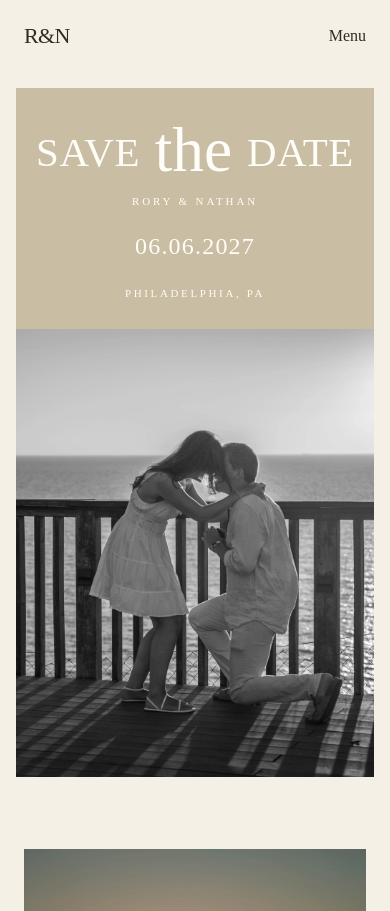
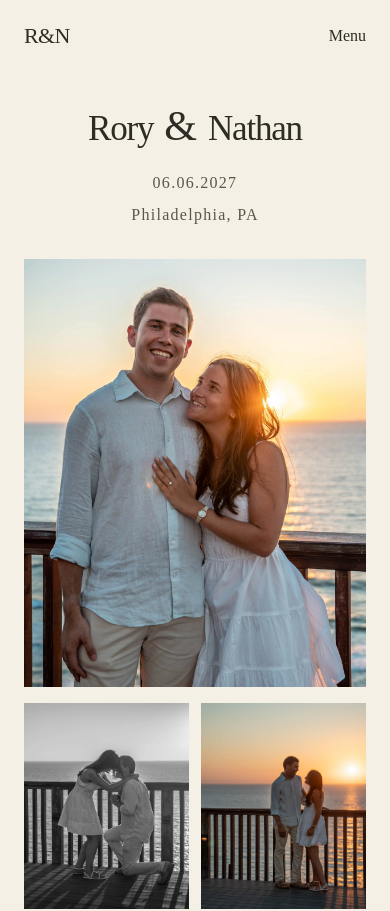
Before and after one commit to roryglantz-io/rorynathan, a Next.js app: page / in a window 390 px wide. Shown: the top 911 px of the page. Built offline with nearby package versions, Linux system fonts and the light colour scheme; a web font is replaced by a local one.

Commit message:
Use stationery as inspiration without copying invitation wording

```diff
--- a/pages/index.js
+++ b/pages/index.js
@@ -11,41 +11,40 @@ export default function Home() {
   return (
     <Layout>
       <section className="invitation" aria-labelledby="couple-names">
-        <h1 id="couple-names" className="sr-only">{config.coupleNames} wedding</h1>
         <header className="invitation__masthead">
-          <p className="invitation__title">Save <span>the</span> Date</p>
-          <p className="invitation__names">{config.coupleNames}</p>
-          <time dateTime={calendarDate}>{month}.{day}.{year}</time>
-          <p className="invitation__place">{config.location.toUpperCase()}</p>
+          <h1 id="couple-names" className="invitation__names">{config.couple.partnerOne} <span>&amp;</span> {config.couple.partnerTwo}</h1>
+          <div className="invitation__meta">
+            <time dateTime={calendarDate}>{month}.{day}.{year}</time>
+            <p className="invitation__place">{config.location}</p>
+          </div>
         </header>
-        <figure className="invitation__photo">
-          <Image src={proposal.src} alt={proposal.alt} fill sizes="(max-width: 760px) calc(100vw - 48px), (min-width: 1296px) 760px, 60vw" quality={90} priority />
-        </figure>
+        <div className="invitation__gallery">
+          <figure className="invitation__photo invitation__photo--proposal">
+            <Image src={proposal.src} alt={proposal.alt} fill sizes="(max-width: 760px) calc(50vw - 30px), (min-width: 1296px) 318px, 26vw" quality={90} loading="eager" />
+          </figure>
+          <figure className="invitation__photo invitation__photo--portrait">
+            <Image src={portrait.src} alt={portrait.alt} fill sizes="(max-width: 760px) calc(100vw - 48px), (min-width: 1296px) 516px, 43vw" quality={90} priority />
+          </figure>
+          <figure className="invitation__photo invitation__photo--together">
+            <Image src={together.src} alt={together.alt} fill sizes="(max-width: 760px) calc(50vw - 30px), (min-width: 1296px) 318px, 26vw" quality={90} loading="eager" />
+          </figure>
+        </div>
       </section>
 
       <section className="home-details" aria-label="Wedding details and registry">
         <div className="home-details__column">
-          <p className="home-details__label">Details</p>
+          <h2 className="home-details__label">Details</h2>
           <p>We’re still finalizing the details.<br />We’ll share more here soon.</p>
           <Link href="/details" className="home-details__link">View details</Link>
         </div>
         <figure className="home-details__photo">
-          <Image src={sunset.src} alt={sunset.alt} fill sizes="(max-width: 760px) calc(100vw - 48px), 360px" quality={90} />
+          <Image src={sunset.src} alt={sunset.alt} fill sizes="(max-width: 468px) calc(100vw - 48px), (max-width: 760px) 420px, 360px" quality={90} />
         </figure>
         <div className="home-details__column">
-          <p className="home-details__label">Registry</p>
-          <p>Our registry is at Bloomingdale’s.</p>
+          <h2 className="home-details__label">Registry</h2>
+          <p>Bloomingdale’s</p>
           <Link href="/registry" className="home-details__link">View registry</Link>
         </div>
-      </section>
-
-      <section className="home-gallery" aria-label="Engagement photographs">
-        <figure>
-          <Image src={portrait.src} alt={portrait.alt} fill sizes="(max-width: 760px) 100vw, 50vw" quality={90} />
-        </figure>
-        <figure>
-          <Image src={together.src} alt={together.alt} fill sizes="(max-width: 760px) 100vw, 50vw" quality={90} />
-        </figure>
       </section>
     </Layout>
   )
--- a/styles/globals.css
+++ b/styles/globals.css
@@ -89,56 +89,37 @@ main { min-height: calc(100svh - 220px); }
 .nav__link:hover, .nav__link[aria-current='page'] { color: var(--ink); text-decoration: underline; }
 .nav__toggle { display: none; border: 0; padding: 12px 0 12px 16px; background: none; color: var(--ink); cursor: pointer; }
 
-/* The invitation opens with the same hierarchy as the printed save-the-date. */
+/* Carry the stationery’s palette and typography into the site, not its copy. */
 .invitation {
-  width: min(calc(100% - var(--gutter) * 2), 760px);
+  width: min(calc(100% - var(--gutter) * 2), var(--page));
   margin: 24px auto 0;
-  background: var(--bg-alt);
-  color: var(--paper-white);
+  color: var(--ink);
 }
-.invitation__masthead { padding: clamp(40px, 7vw, 72px) 24px clamp(24px, 4vw, 40px); text-align: center; }
-.invitation__title {
+.invitation__masthead { padding: 24px 0 48px; text-align: center; }
+.invitation__names {
   margin: 0;
-  font-size: clamp(44px, 7.8vw, 86px);
-  font-weight: 350;
-  line-height: 1;
-  letter-spacing: .015em;
-  text-transform: uppercase;
-  font-variation-settings: 'SOFT' 80, 'WONK' 1;
+  font-size: clamp(40px, 6.5vw, 76px);
+  font-weight: 450;
+  line-height: 1.2;
+  letter-spacing: -.035em;
+  text-transform: none;
 }
-.invitation__title span {
+.invitation__names span {
   display: inline-block;
-  margin-inline: .06em;
+  margin-inline: .08em;
   font-family: var(--font-script);
   font-weight: 400;
-  font-size: 1.45em;
-  line-height: .6;
-  text-transform: none;
+  font-size: 1.2em;
+  line-height: .8;
   letter-spacing: 0;
-  transform: translateY(.08em);
-  font-variation-settings: normal;
 }
-.invitation__names {
-  margin: 24px 0 0;
-  font-size: 14px;
-  letter-spacing: .3em;
-  text-transform: uppercase;
-}
-.invitation time {
-  display: block;
-  margin-top: 26px;
-  font-size: clamp(24px, 3.2vw, 33px);
-  font-weight: 350;
-  letter-spacing: .06em;
-  line-height: 1.2;
-}
-.invitation__place {
-  margin: 32px 0 0;
-  font-size: 14px;
-  letter-spacing: .28em;
-  line-height: 1.5;
-}
-.invitation__photo { position: relative; aspect-ratio: 1 / 1.24; }
+.invitation__meta { display: flex; align-items: baseline; justify-content: center; gap: 32px; margin-top: 24px; color: var(--ink-soft); }
+.invitation time, .invitation__place { margin: 0; font-size: 16px; font-weight: 400; line-height: 1.6; letter-spacing: .08em; }
+.invitation__gallery { display: grid; grid-template-columns: .8fr 1.3fr .8fr; gap: 24px; align-items: center; }
+.invitation__photo { position: relative; }
+.invitation__photo--proposal { aspect-ratio: 4 / 5; }
+.invitation__photo--portrait { aspect-ratio: 4 / 5; }
+.invitation__photo--together { aspect-ratio: 3 / 4; }
 .invitation__photo img { object-fit: cover; }
 
 .home-details {
@@ -168,10 +149,6 @@ main { min-height: calc(100svh - 220px); }
 }
 .home-details__photo { position: relative; aspect-ratio: 3 / 4; }
 .home-details__photo img { object-fit: cover; }
-.home-gallery { width: min(calc(100% - var(--gutter) * 2), var(--page)); margin: 0 auto 96px; display: grid; grid-template-columns: 1fr 1fr; gap: 20px; align-items: start; }
-.home-gallery figure { position: relative; aspect-ratio: 3 / 4; }
-.home-gallery figure:last-child { margin-top: 96px; }
-.home-gallery img { object-fit: cover; }
 .event-meta { display: flex; gap: 32px; color: var(--ink-soft); font-size: 16px; font-style: normal; font-weight: 400; line-height: 1.65; }
 
 /* The secondary pages share one layout and the same type scale. */
@@ -274,19 +251,18 @@ tr:last-child td { border-bottom: 0; }
   .nav__links { position: absolute; top: 72px; left: 0; right: 0; padding: 8px 24px 24px; background: var(--bg); flex-direction: column; align-items: stretch; gap: 0; border-bottom: 1px solid var(--rule); }
   .nav__links[data-open='false'] { display: none; }
   .nav__link { padding-block: 16px; }
-  .invitation { width: calc(100% - 32px); margin-top: 16px; }
-  .invitation__masthead { padding: 38px 18px 28px; }
-  .invitation__title { font-size: clamp(36px, 10.5vw, 54px); }
-  .invitation__title span { font-size: 1.55em; }
-  .invitation__names { margin-top: 18px; font-size: 11px; letter-spacing: .26em; }
-  .invitation time { margin-top: 22px; font-size: 24px; letter-spacing: .05em; }
-  .invitation__place { margin-top: 24px; font-size: 11px; letter-spacing: .24em; }
-  .invitation__photo { aspect-ratio: 1 / 1.25; }
+  .invitation { margin-top: 16px; }
+  .invitation__masthead { padding: 20px 0 32px; }
+  .invitation__names { font-size: clamp(32px, 9vw, 54px); }
+  .invitation__names span { font-size: 1.2em; }
+  .invitation__meta { flex-direction: column; align-items: center; gap: 6px; margin-top: 20px; }
+  .invitation__gallery { grid-template-columns: 1fr 1fr; gap: 16px 12px; align-items: start; }
+  .invitation__photo--portrait { grid-column: 1 / -1; grid-row: 1; }
+  .invitation__photo--proposal { grid-row: 2; }
+  .invitation__photo--together { grid-row: 2; aspect-ratio: 4 / 5; }
   .event-meta { flex-direction: column; gap: 4px; }
   .home-details { margin-block: 72px; grid-template-columns: 1fr; gap: 40px; }
   .home-details__photo { grid-row: 1; width: min(100%, 420px); justify-self: center; }
-  .home-gallery { grid-template-columns: 1fr; gap: 20px; margin-bottom: 64px; }
-  .home-gallery figure:last-child { margin-top: 0; }
   .information-page { display: flex; flex-direction: column; align-items: stretch; min-height: 0; padding-block: 40px 64px; gap: 48px; }
   .information-page h1 { font-size: 48px; }
   .information-page__intro { font-size: 18px; margin: 24px 0 28px; }
@@ -301,5 +277,4 @@ tr:last-child td { border-bottom: 0; }
 
 @media (prefers-reduced-motion: reduce) {
   *, *::before, *::after { animation: none !important; transition: none !important; scroll-behavior: auto !important; }
-  .home-gallery figure:last-child { margin-top: 0; }
 }
```
Also changed, not shown: 1 other file (tests, documents, lock files or other folders).
